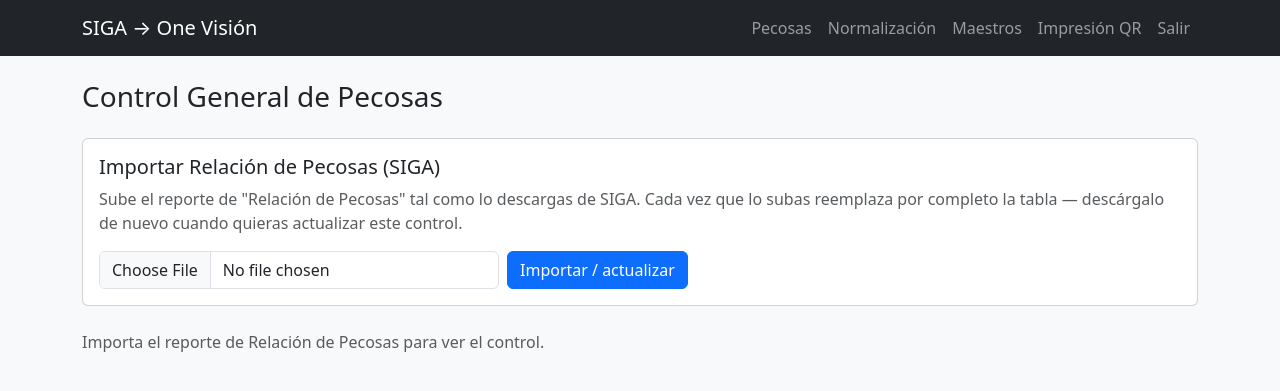
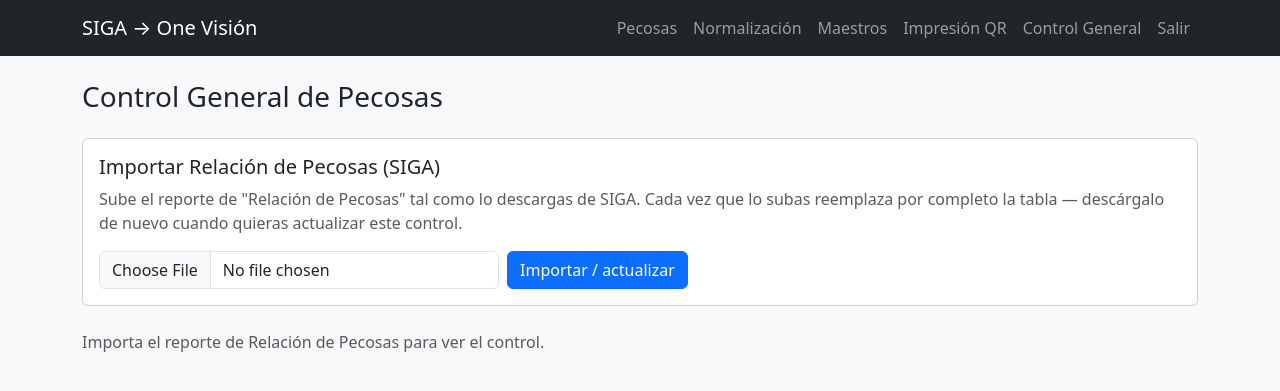
Before and after one commit to intkvn/siga-onevision-app2, a FastAPI app: template app/templates/control.html in a window 1280 px wide. Shown: the top 391 px of the page. Run offline with FastAPI, Linux system fonts and the light colour scheme; the template is opened without the code that fills it, so the values that code supplies are empty; the visitor is signed in with stand-in values (Sample User, id 1); parts of the project's set-up code (start-up, migrations or seed data) failed here and were passed over.

Commit message:
Control Total

```diff
--- a/app/templates/base.html
+++ b/app/templates/base.html
@@ -16,6 +16,7 @@
                 <a class="nav-link" href="/normalizacion">Normalización</a>
                 <a class="nav-link" href="/maestros">Maestros</a>
                 <a class="nav-link" href="/impresion">Impresión QR</a>
+                <a class="nav-link" href="/control">Control General</a>
                 <a class="nav-link" href="/logout">Salir</a>
             </div>
         </div>
```
